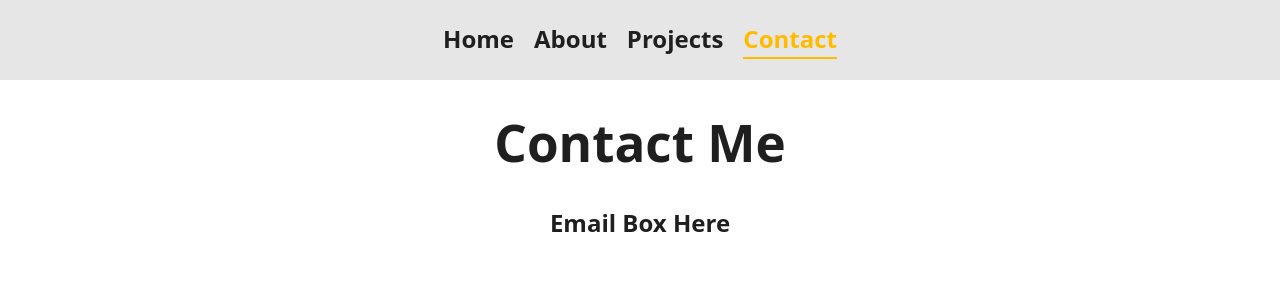
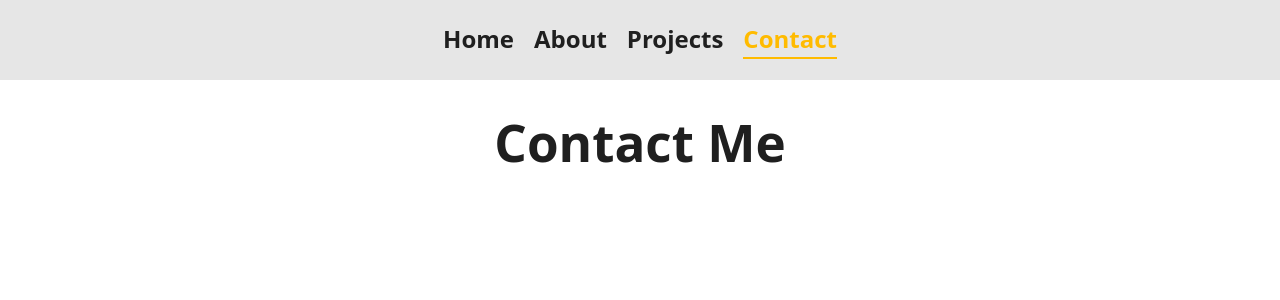
Before and after one commit to Holy0S/Website, a React (Vite) app: page /contact in a window 1280 px wide. Shown: the top 300 px of the page. Built offline with nearby package versions, Linux system fonts and the light colour scheme.

Commit message:
Update ContactPage.jsx

```diff
--- a/src/pages/ContactPage.jsx
+++ b/src/pages/ContactPage.jsx
@@ -9,7 +9,7 @@ function ContactPage() {
             <div className="page-container">
                 <div className="page">
                 <h1>Contact Me</h1>
-                <h2>Email Box Here</h2>
+                <div className="contact-box"></div>
                 </div>
                 <Background/>
             </div>
```
